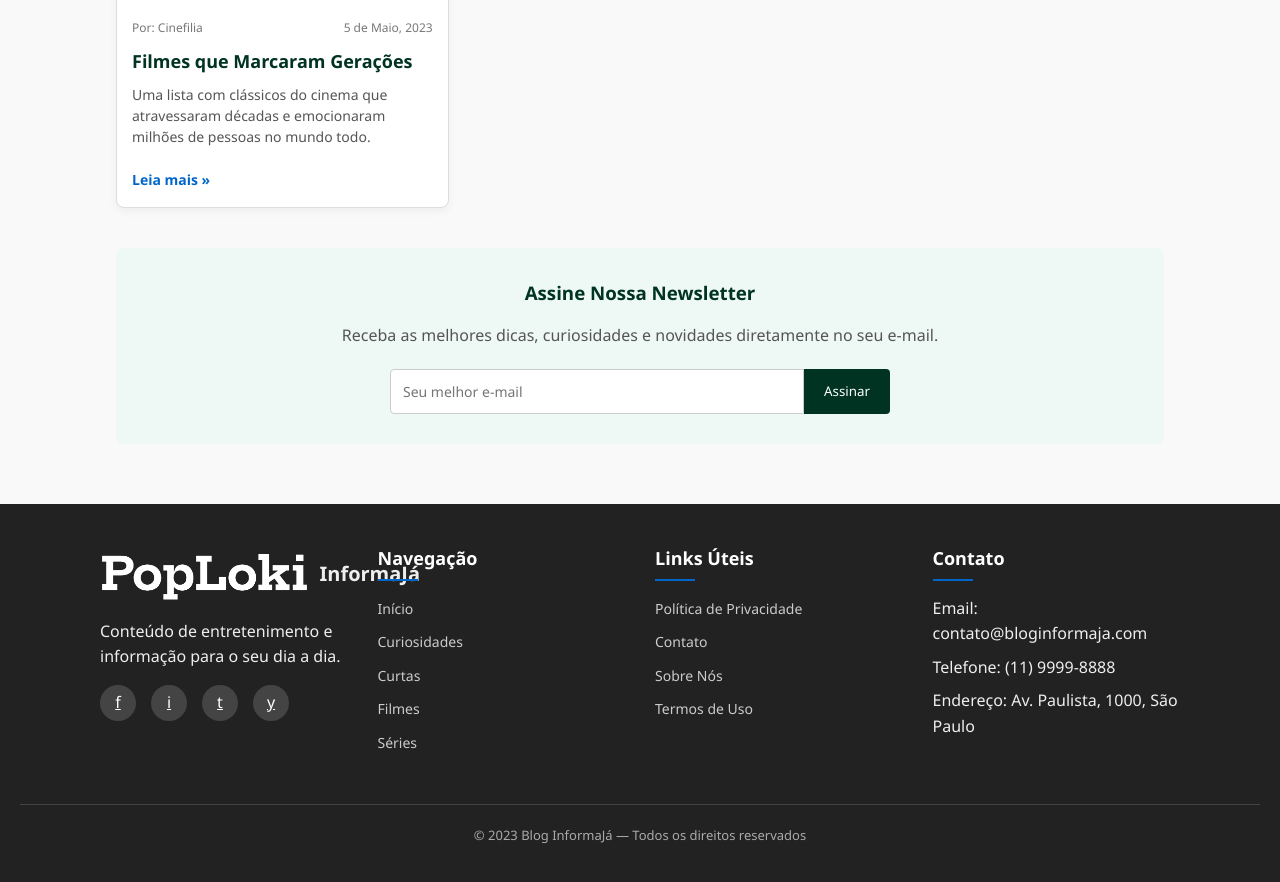
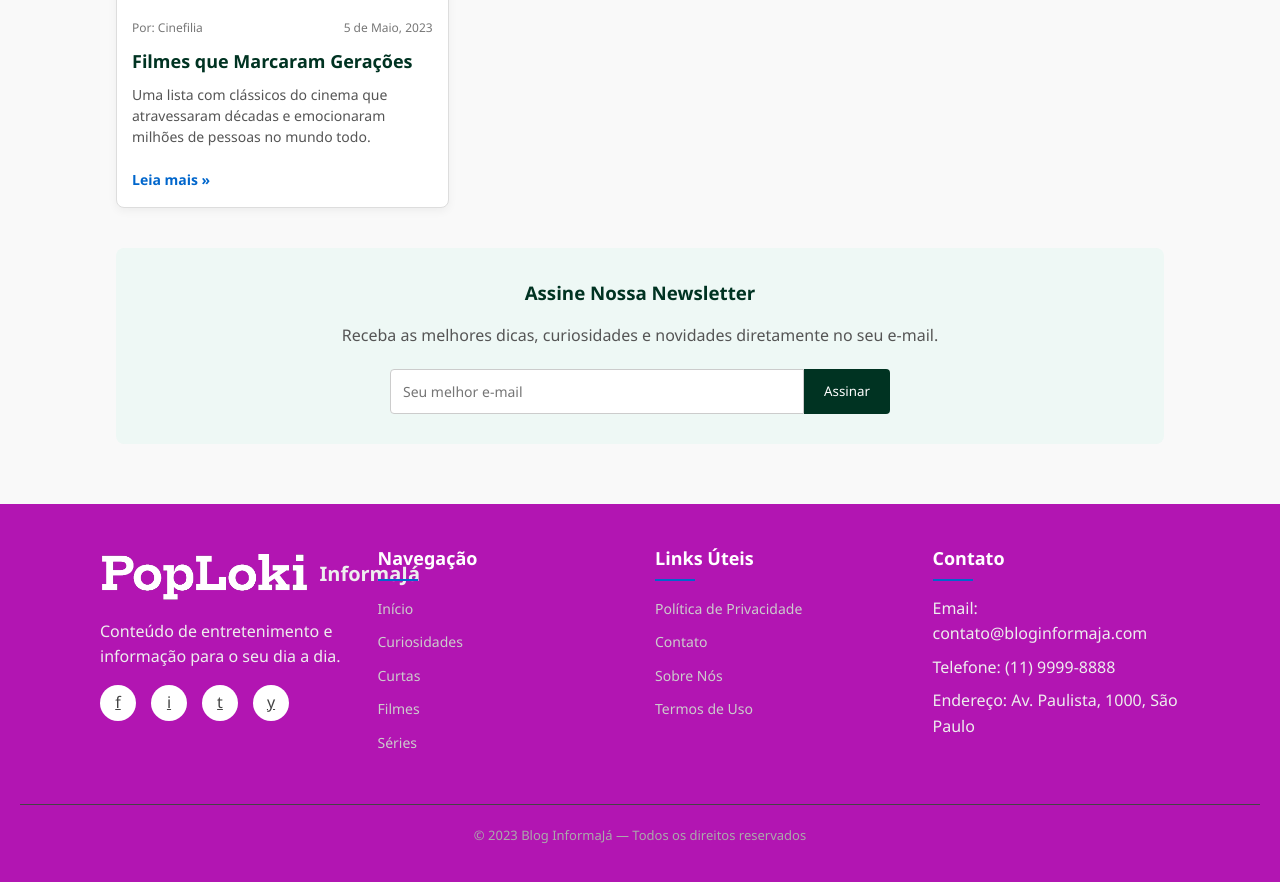
Before and after one commit to guanabaralucielen-tech/poploki.com, a plain HTML site: page blog_exemplo/index.html in a window 1280 px wide. Shown: the part 830-1712 px from the top of the page. Drawn offline with Linux system fonts and the light colour scheme.

Commit message:
Update index.html

```diff
--- a/blog_exemplo/index.html
+++ b/blog_exemplo/index.html
@@ -19,7 +19,7 @@
         }
 
         header {
-            background: #003322;
+            background: #b215b2;
             color: #fff;
             padding: 15px 20px;
             display: flex;
@@ -258,7 +258,7 @@
         }
 
         footer {
-            background: #222;
+            background: #b215b2;
             color: #eee;
             padding: 40px 20px;
             margin-top: 60px;
@@ -331,8 +331,8 @@
         }
 
         .social-icons a {
-            color: #fff;
-            background: #444;
+            color: #444;
+            background: #fff;
             width: 36px;
             height: 36px;
             border-radius: 50%;
```
